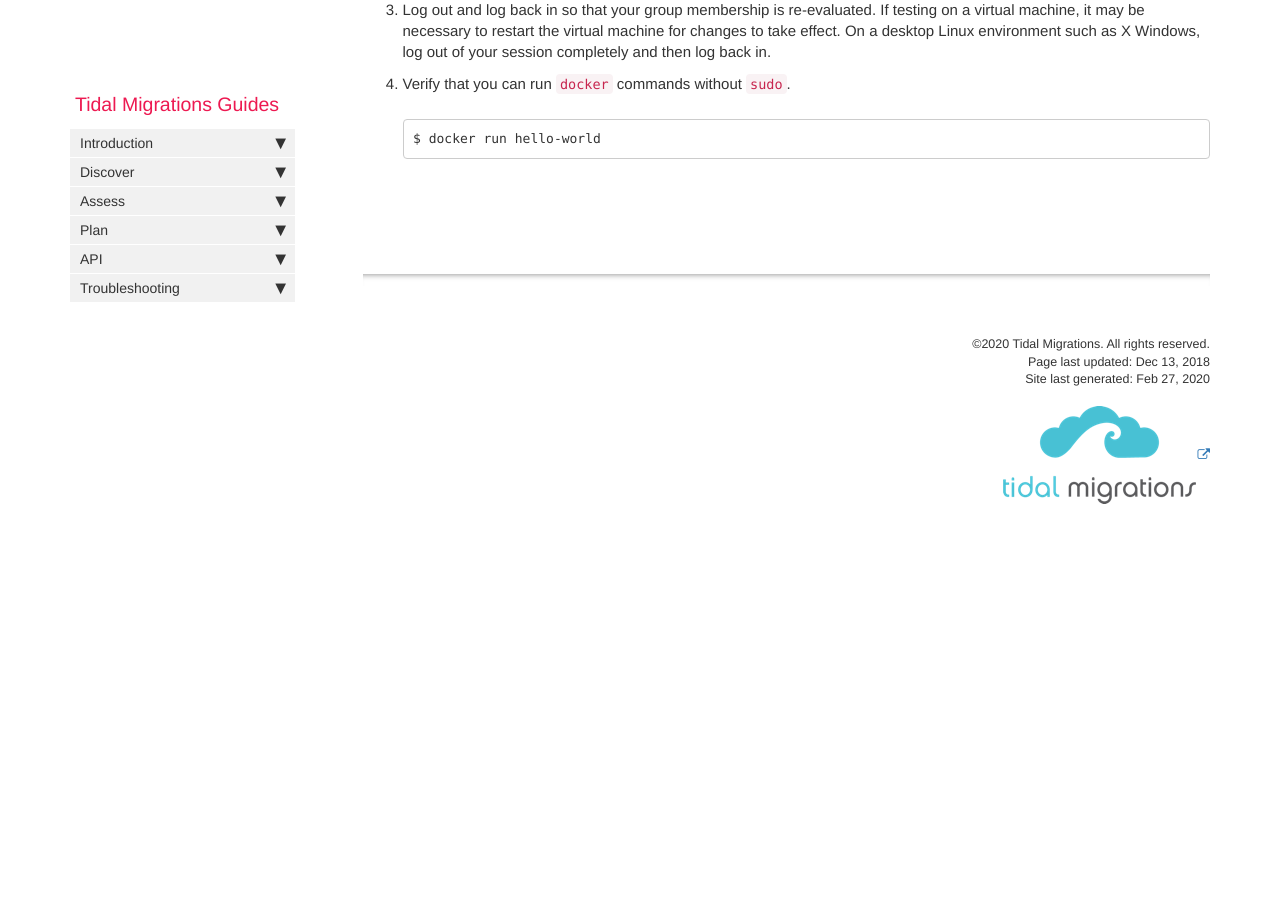
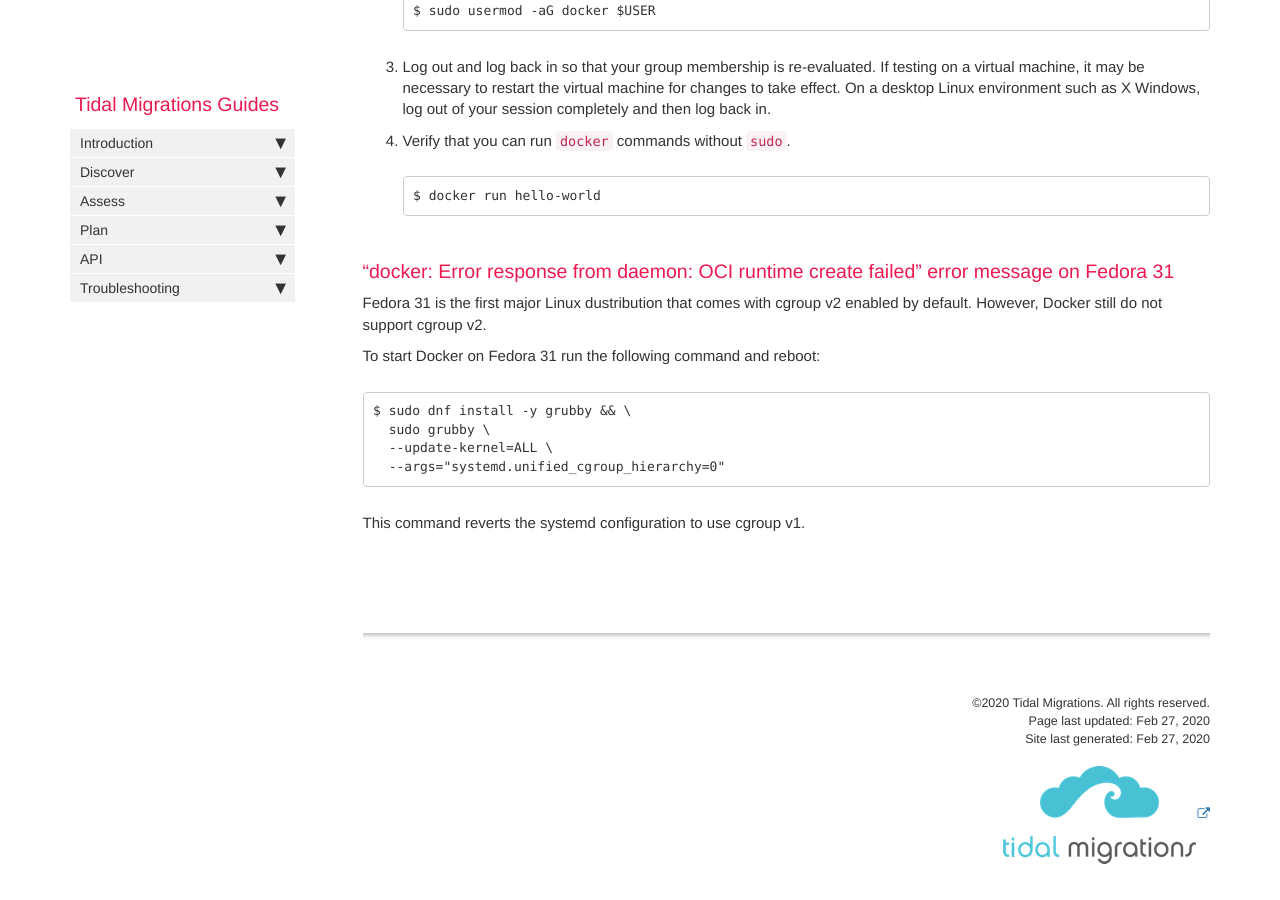
Before and after one commit to tidalmigrations/tidalmigrations.github.io, a Jekyll site: the page built from pages/tidal tools/troubleshooting.md, in a window 1280 px wide and 900 px high, scrolled down 4528 px. Built offline with Jekyll 4.4.1, drawn with Linux system fonts in a browser that asks for light colours; nearby versions of some CDN libraries; comment, search, counter and statistics services are not loaded; before the commit the page ends 5109 px from its top, so only the background shows below that; some of the changed text lies outside the part shown.

Commit message:
Add docker on Fedora 31 troubleshooting section

````diff
--- a/pages/tidal tools/troubleshooting.md
+++ b/pages/tidal tools/troubleshooting.md
@@ -1,7 +1,7 @@
 ---
 title: Troubleshoot and diagnose Tidal Tools problems
-keywords: tidal doctor, yaml, docker, linux, windows, log, log file, powershell, powershell ise
-last_updated: Dec 13, 2018
+keywords: tidal doctor, yaml, docker, linux, windows, log, log file, powershell, powershell ise, fedora
+last_updated: Feb 27, 2020
 summary: |
     If you are having problems related to Tidal Tools, the following tips should help you getting things working.
 sidebar: main_sidebar
@@ -237,3 +237,19 @@ $ sudo usermod -aG docker $USER
 ```
 $ docker run hello-world
 ```
+
+### “docker: Error response from daemon: OCI runtime create failed” error message on Fedora 31 {#docker-fedora-31}
+
+Fedora 31 is the first major Linux dustribution that comes with cgroup v2 enabled by default.
+However, Docker still do not support cgroup v2.
+
+To start Docker on Fedora 31 run the following command and reboot:
+
+```
+$ sudo dnf install -y grubby && \
+  sudo grubby \
+  --update-kernel=ALL \
+  --args="systemd.unified_cgroup_hierarchy=0"
+```
+
+This command reverts the systemd configuration to use cgroup v1.
````
